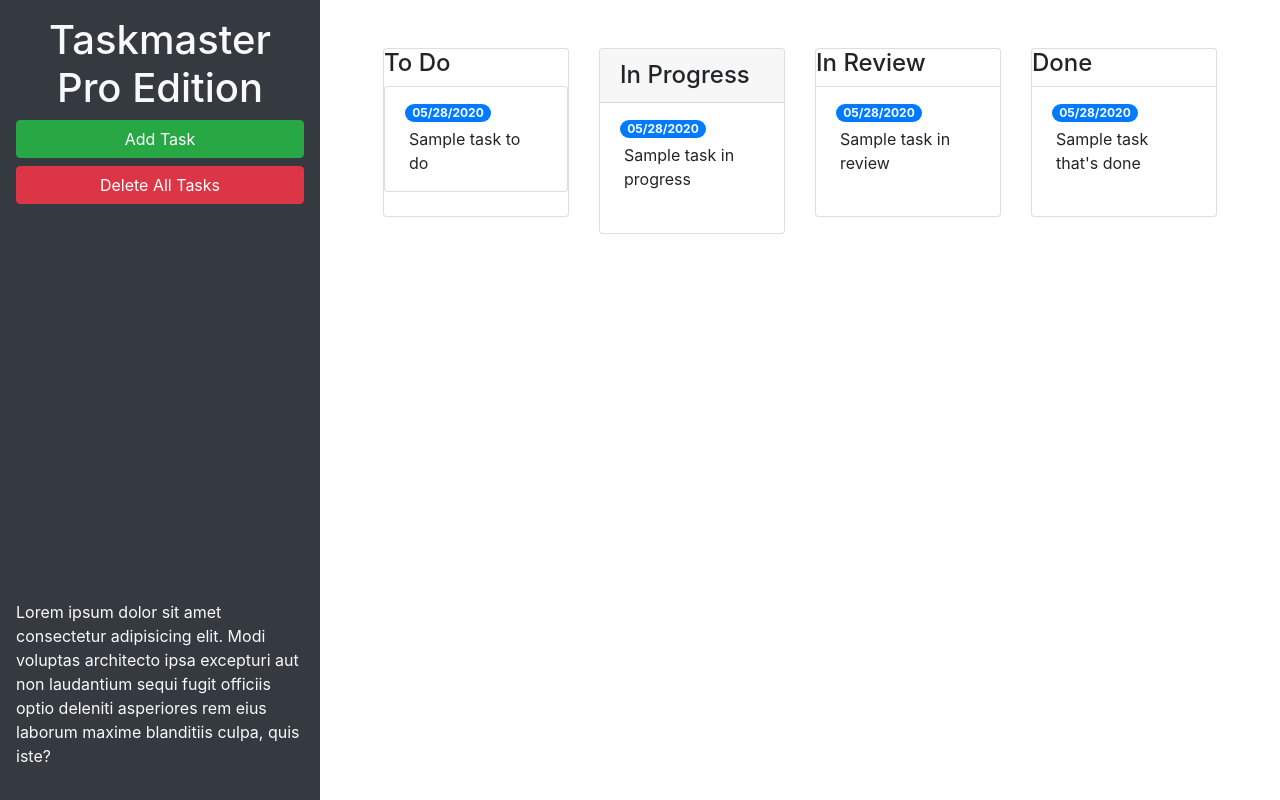
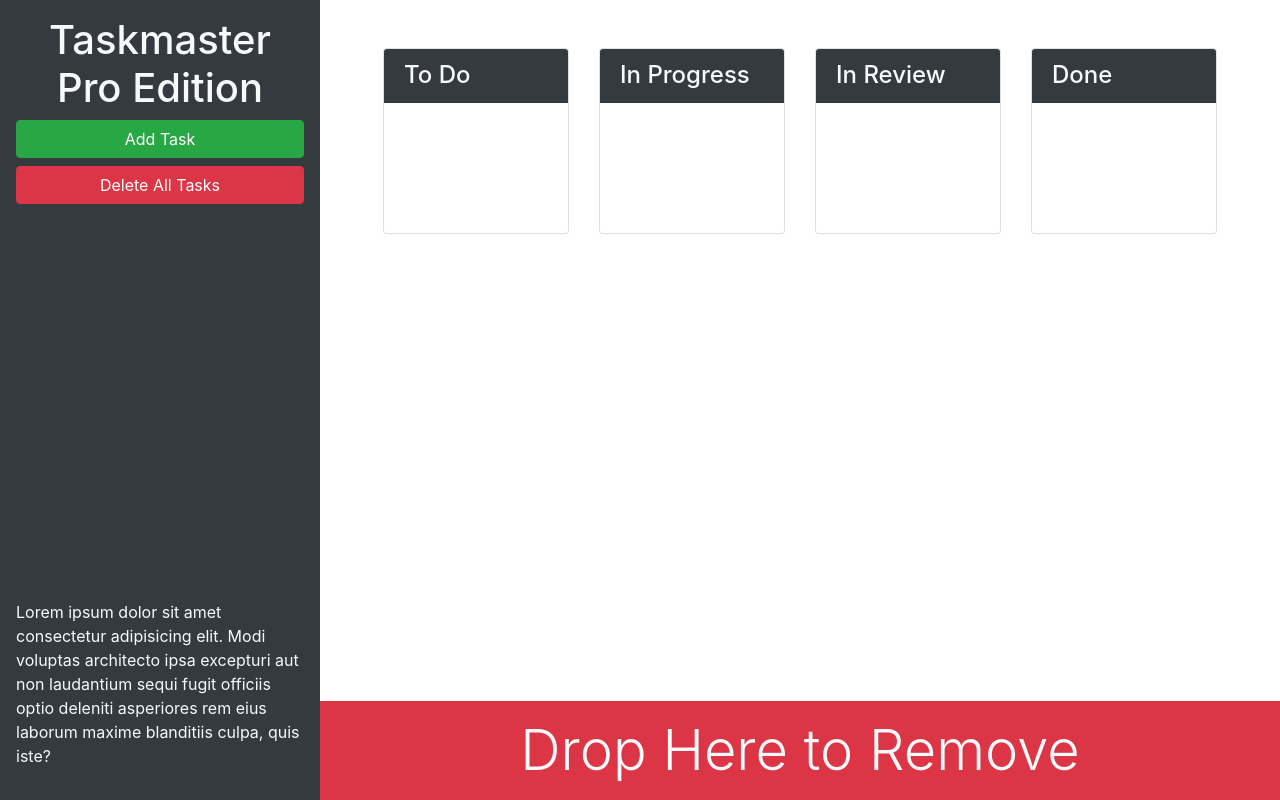
Before and after one commit to jared-ruiz/taskmaster-pro, a plain HTML site: page index.html in a window 1280 px wide. Drawn offline with nearby package versions, Linux system fonts and the light colour scheme.

Commit message:
Added additional bootstrap styling.

```diff
--- a/index.html
+++ b/index.html
@@ -13,68 +13,78 @@
 <body>
 
   <div class="row min-vh-100 no-gutters">
-    <header class="col-12 col-lg-3 bg-dark text-light d-flex flex-column p-4 p-lg-3">
+    <header class="col-12 col-lg-3 bg-dark text-light sticky-top d-flex flex-column p-4 p-lg-3">
+      <div>
         <h1 class="text-center">Taskmaster Pro Edition</h1>
+        <div class="ml-md-auto w-100 w-md-auto">
           <button id="create-task" class="btn btn-block btn-success" data-toggle="modal" data-target="#task-form-modal">Add
             Task</button>
           <button id="remove-tasks" class="btn btn-block btn-danger">Delete All Tasks</button>
-      <p class="mt-auto">Lorem ipsum dolor sit amet consectetur adipisicing elit. Modi voluptas architecto ipsa
+        </div>
+      </div>
+      <p class="mt-auto d-none d-lg-block">Lorem ipsum dolor sit amet consectetur adipisicing elit. Modi voluptas architecto ipsa
         excepturi aut non
         laudantium sequi fugit officiis optio deleniti asperiores rem eius laborum maxime blanditiis culpa, quis iste?
       </p>
     </header>
-    <main class="col-12 col-lg-9">
+    <main class="col-12 col-lg-9 d-flex flex-column">
       <div class="m-5 row justify-content-around">
         <div class="col-12 col-md-6 col-xl-3 mb-3">
           <div class="card">
-            <h4 clcass="card-header">
+            <h4 class="card-header bg-dark text-light">
               To Do
             </h4>
-            <ul id="list-toDo" class="list-group">
+            <ul id="list-toDo" class="list-group list-group-flush">
               <li class="list-group-item">
-                <span class="badge badge-primary badge-pill">05/28/2020</span>
-                <p class="m-1">Sample task to do</p>
+                <span class="badge badge-primary badge-pill"></span>
+                <p class="m-1"></p>
               </li>
             </ul>
           </div>
         </div>
         <div class="col-12 col-md-6 col-xl-3 mb-3">
           <div class="card">
-          <h4 class="card-header">
+            <h4 class="card-header bg-dark text-light">
               In Progress
             </h4>
             <ul id="list-inProgress" class="list-group list-group-flush">
               <li class="list-group-item">
-              <span class="badge badge-primary badge-pill">05/28/2020</span>
-              <p class="m-1">Sample task in progress</p>
+                <span class="badge badge-primary badge-pill"></span>
+                <p class="m-1"></p>
               </li>
             </ul>
           </div>
         </div>
         <div class="col-12 col-md-6 col-xl-3 mb-3">
           <div class="card">
-          <h4>
+            <h4 class= "card-header bg-dark text-light">
               In Review
             </h4>
             <ul id="list-inReview" class="list-group list-group-flush">
               <li class="list-group-item">
-              <span class="badge badge-primary badge-pill">05/28/2020</span>
-              <p class="m-1">Sample task in review</p>
+                <span class="badge badge-primary badge-pill"></span>
+                <p class="m-1"></p>
               </li>
             </ul>
           </div>
         </div>
         <div class="col-12 col-md-6 col-xl-3 mb-3">
           <div class="card">
-          <h4>
+           <h4 class="card-header bg-dark text-light">
               Done
             </h4>
             <ul id="list-done" class="list-group list-group-flush">
               <li class="list-group-item">
-              <span class="badge badge-primary badge-pill">05/28/2020</span>
-              <p class="m-1">Sample task that's done</p>
+                <span class="badge badge-primary badge-pill"></span>
+                <p class="m-1"></p>
               </li>
             </ul>
+          </div>
+        </div>
+      </div>
+      <div id="trash" class="mt-auto">
+        <div class="w-100 bg-danger p-3 text-center text-light display-4">
+          Drop Here to Remove
         </div>
       </div>
     </main>
```
Lines whose indentation alone changed are shown as unchanged.
